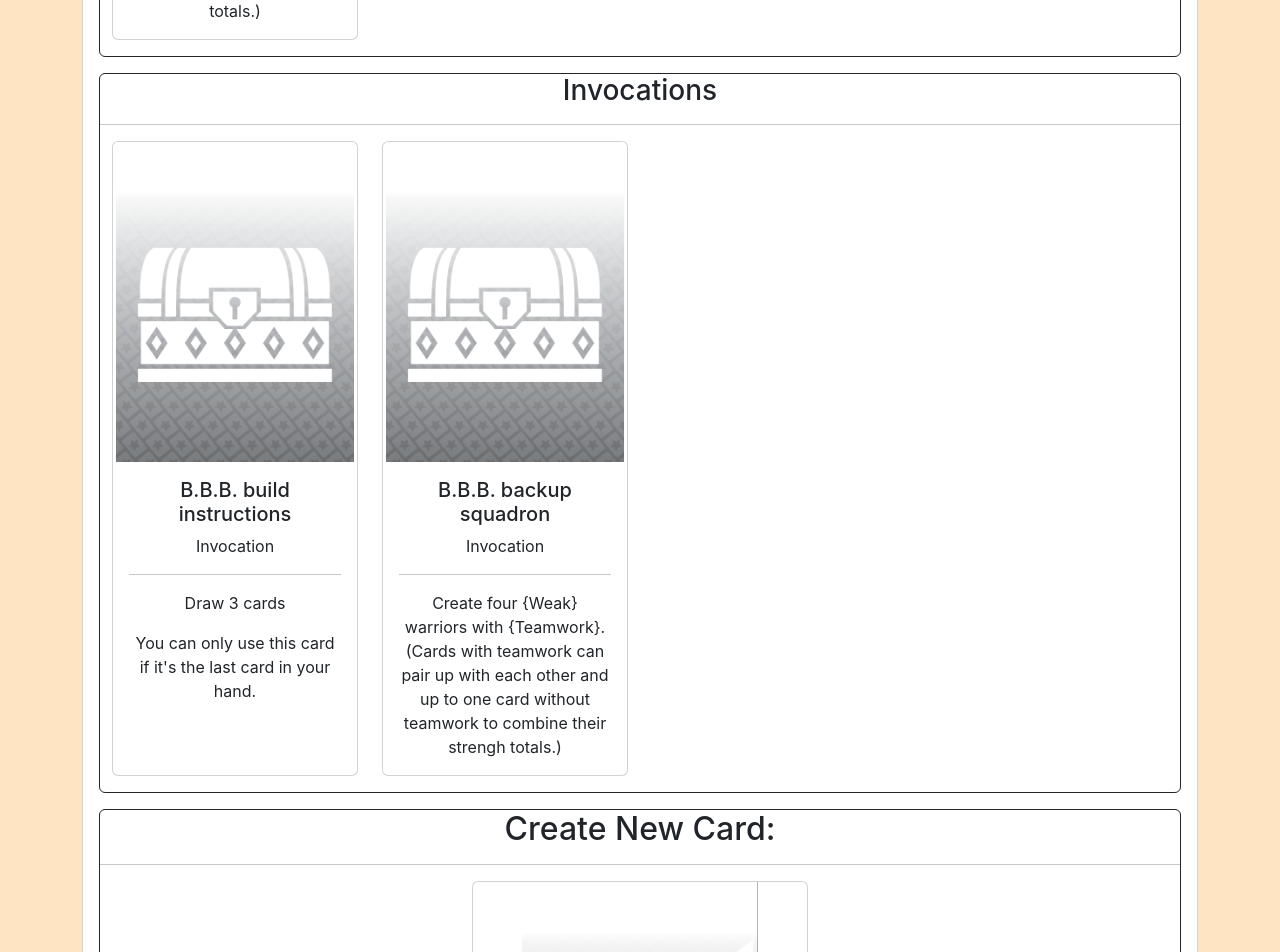
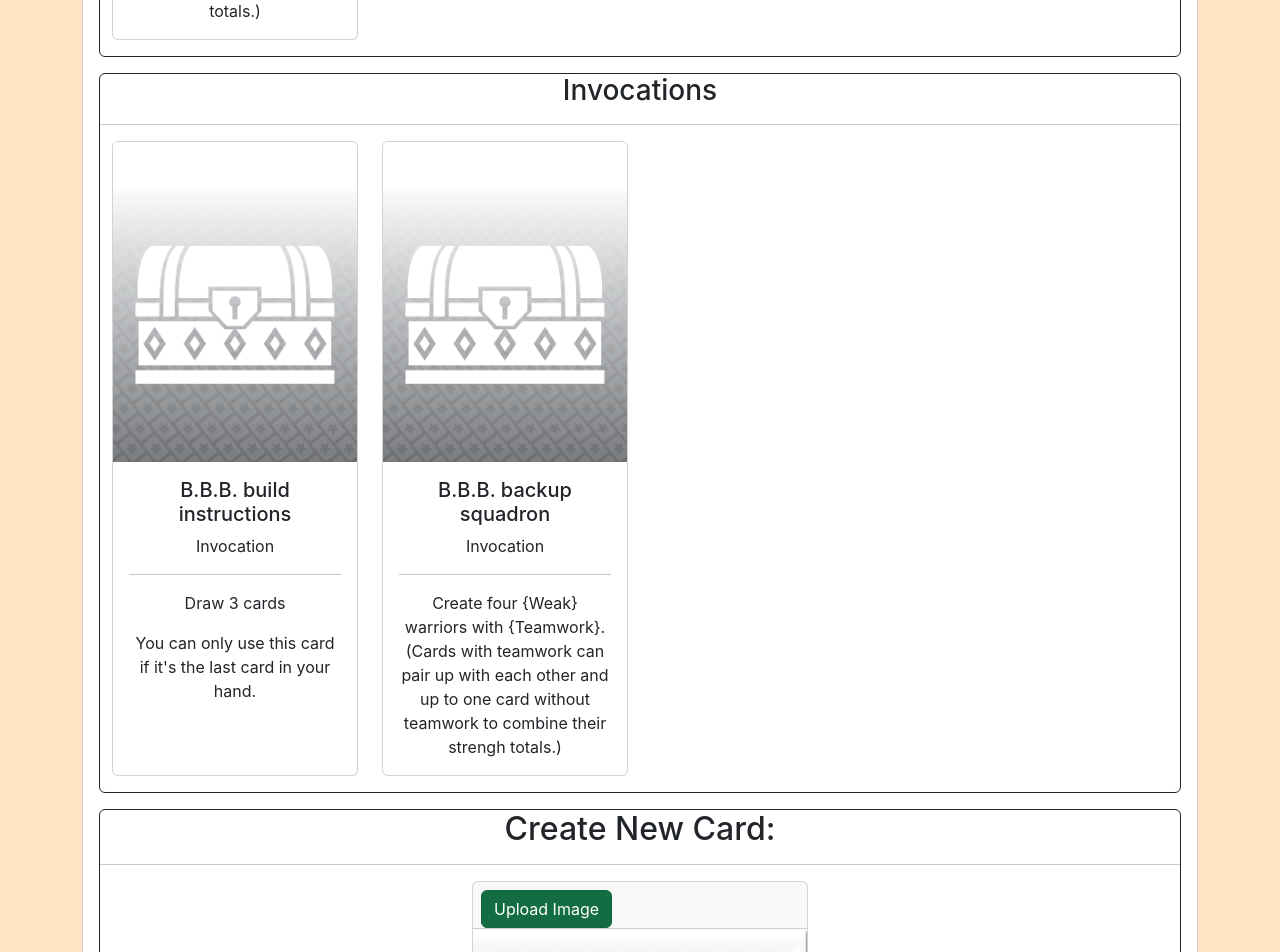
Before and after one commit to greg93john/perfect-draw-card-creator, a React (Create React App) app: page / in a window 1280 px wide. Shown: the part 1800-2752 px from the top of the page. Built offline with nearby package versions, Linux system fonts and the light colour scheme.

Commit message:
Updates App to allow file uploads (Raw)

```diff
--- a/src/App.css
+++ b/src/App.css
@@ -60,7 +60,7 @@ body {
 .card-img-top {
   width: 100%;
   height: 25vw;
-  object-fit: contain;
+  object-fit: cover;
 }
 
 /*footer {
--- a/src/components/tab-bodies/Deck.jsx
+++ b/src/components/tab-bodies/Deck.jsx
@@ -54,7 +54,7 @@ function Deck(props) {
         HandleCardCreatorChange("effects", [...createCard.effects, { id: createCard.effects.length, description: "" }])
     }
 
-    function checkIfSumbitIsPossible() {
+    function CheckIfSumbitIsPossible() {
         return (createCard.name === null || createCard.name === '');
     }
 
@@ -72,7 +72,8 @@ function Deck(props) {
                             description: ""
                         }
                     ],
-                isAce: false
+                isAce: false,
+                customImgURL: null
             }
         );
     }
@@ -82,21 +83,31 @@ function Deck(props) {
             {
                 Object.keys(_deck).map((_cardType) => {
                     const _cardTypeLabel = _cardType.charAt(0).toUpperCase() + _cardType.slice(1, -1);
+
                     return (
                         <div key={_cardType + _cardType.id} className={_cardType.slice(0, -1) + "-cards-listing border border-dark rounded my-3"}>
+
                             <h3>{_cardTypeLabel + "s"}</h3>
+
                             <hr />
-                            <div className="row mx-0 mb-3">
+
+                            <div className="row row-cols-4 gy-3 mx-0 mb-3">
+
                                 {
                                     Object.keys(_deck[_cardType].cards).map((_cardName) => {
                                         const _cardObject = _deck[_cardType].cards[_cardName];
+
                                         return (
-                                            <div key={_cardName + _cardName.id} className="col-3">
+                                            <div key={_cardName + _cardName.id} className="col">
+
                                                 <div className="card h-100">
-                                                    <img className="card-img-top" src={`images/${(_cardTypeLabel.toLowerCase() === "warrior" || _cardTypeLabel.toLowerCase() === "item") ? _cardObject.strength.toLowerCase() + "-" : ""}${_cardTypeLabel.toLowerCase()}.png`} alt="Card image Top" />
+                                                    <img className="card-img-top" src={(_cardObject.customImgURL) ? URL.createObjectURL(_cardObject.customImgURL) : `images/${(_cardTypeLabel.toLowerCase() === "warrior" || _cardTypeLabel.toLowerCase() === "item") ? _cardObject.strength.toLowerCase() + "-" : ""}${_cardTypeLabel.toLowerCase()}.png`} alt="Card image Top" />
+
                                                     <div className="card-body">
                                                         <h5 className="card-title">{_cardName}</h5>
+
                                                         <p>{_cardTypeLabel} {(_cardObject.strength) ? " | " + _cardObject.strength + (_cardObject.isAce ? " | Ace" : "") : ""}</p>
+
                                                         <hr />
                                                         {
                                                             _cardObject.effects.map(_effect => <p key={"effect" + _effect.id} className="card-text">{((_effect.title && _effect.title !== "") ? (<b>{_effect.title} -</b>) : "")} {_effect.description}</p>)
@@ -107,6 +118,7 @@ function Deck(props) {
                                         )
                                     })
                                 }
+
                             </div>
                         </div>
                     )
@@ -120,7 +132,16 @@ function Deck(props) {
                 <div className="row mx-0">
                     <div className="col-4 offset-4">
                         <div className="card">
-                            <img class="card-img-top" src={(createCard.customImgURL) ? URL.createObjectURL(createCard.customImgURL) : `images/${(createCard.type === "warrior" || createCard.type === "item") ? createCard.strength + "-" : ""}${createCard.type}.png`} alt="Create Card Image Top" />
+                            <div className="card-header">
+                                <ul className="nav nav-tabs card-header-tabs">
+                                    <label htmlFor="custom-image-upload">
+                                        <li className="nav-item">
+                                            <b className="btn btn-success active" style={{ cursor: "pointer" }}>Upload Image</b>
+                                        </li>
+                                    </label>
+                                </ul>
+                            </div>
+                            <img className="card-img-top" src={(createCard.customImgURL) ? URL.createObjectURL(createCard.customImgURL) : `images/${(createCard.type === "warrior" || createCard.type === "item") ? createCard.strength + "-" : ""}${createCard.type}.png`} alt="Create Card Image Top" />
                             <div className="card-body">
                                 Name:
                                 <input id="create-card-name-input" type="text" name="name" onChange={(e) => { HandleCardCreatorChange("name", e.target.value) }} />
@@ -176,8 +197,8 @@ function Deck(props) {
                                 </div>
                             </div>
                         </div>
-                        <button type="button" className="btn btn-primary" onClick={SubmitCreatedCard} disabled={checkIfSumbitIsPossible()}>Submit</button>
-                        <input type="file" name="myImage" onChange={(e) => HandleCardCreatorChange("customImgURL", e.target.files[0])} />
+                        <button type="button" className="btn btn-primary" onClick={SubmitCreatedCard} disabled={CheckIfSumbitIsPossible()}>Submit</button>
+                        <input hidden={true} type="file" id="custom-image-upload" name="custom-image" onChange={(e) => HandleCardCreatorChange("customImgURL", e.target.files[0])} />
                     </div>
                 </div>
 
```
